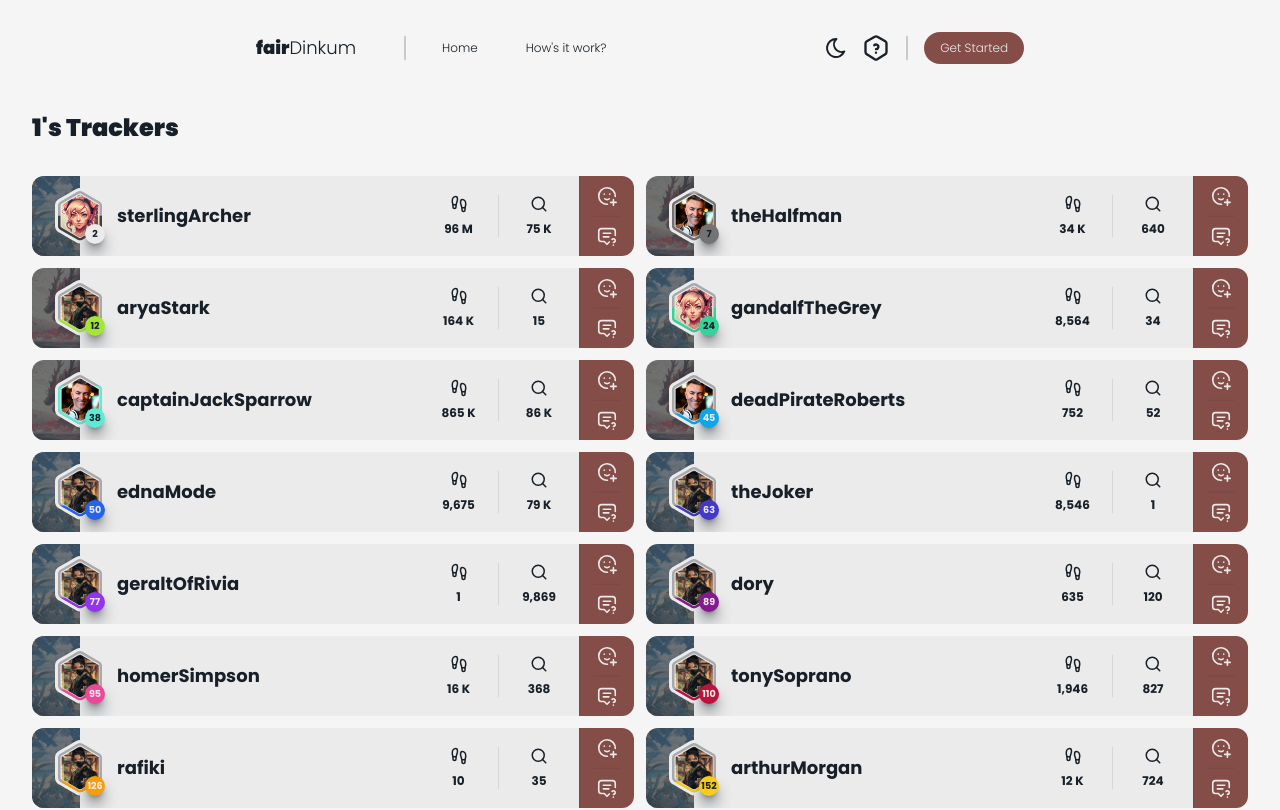
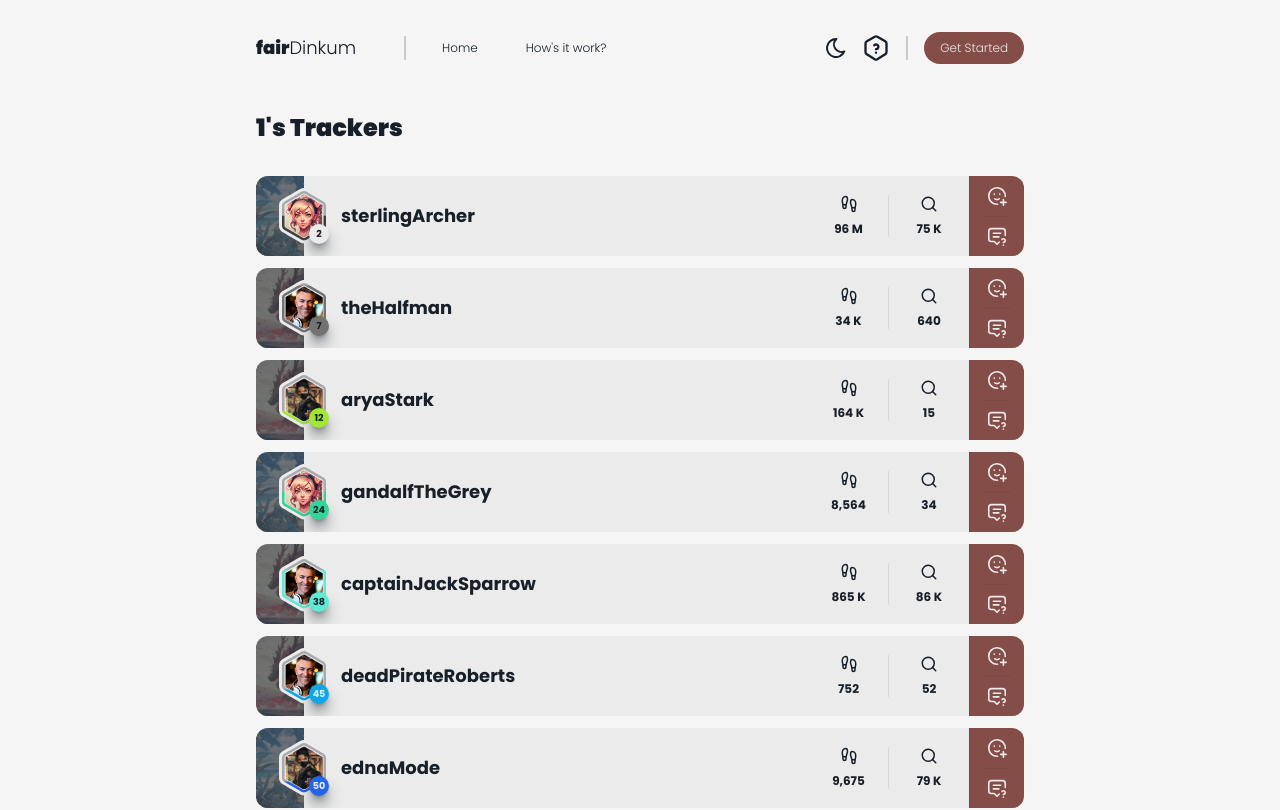
Before and after one commit to MadStoneDev/fair-dinkum, a Next.js app: page /user/1/trackers in a window 1280 px wide. Shown: the top 810 px of the page. Built offline with nearby package versions, Linux system fonts and the light colour scheme.

Commit message:
adjust trackers and trackings pages

```diff
--- a/src/app/(private)/user/[user]/trackers/page.tsx
+++ b/src/app/(private)/user/[user]/trackers/page.tsx
@@ -3,12 +3,12 @@ import { dummyTrackers } from "@/data/dummy-trackers";
 
 export default function TrackerPage({ params }: { params: { user: string } }) {
   return (
-    <main className="px-3 lg:px-8 mb-16 transition-all duration-500 ease-in-out">
+    <main className="mx-auto mb-16 w-full lg:max-w-3xl transition-all duration-500 ease-in-out">
       <h1 className={`text-base md:text-xl lg:text-2xl font-bold`}>
         {params.user}'s Trackers
       </h1>
       <section
-        className={`mt-4 lg:mt-8 grid grid-cols-1 md:grid-cols-2 2xl:grid-cols-3 gap-3 transition-all duration-500 ease-in-out`}
+        className={`mt-4 lg:mt-8 grid grid-cols-1 gap-3 transition-all duration-500 ease-in-out`}
       >
         {dummyTrackers.map((tracker) => (
           <UserListCard
--- a/src/app/(private)/user/[user]/tracking/page.tsx
+++ b/src/app/(private)/user/[user]/tracking/page.tsx
@@ -3,12 +3,12 @@ import { dummyTrackers } from "@/data/dummy-trackers";
 
 export default function TrackingPage({ params }: { params: { user: string } }) {
   return (
-    <main className="px-3 lg:px-8 mb-16 transition-all duration-500 ease-in-out">
+    <main className="mx-auto mb-16 w-full lg:max-w-3xl transition-all duration-500 ease-in-out">
       <h1 className={`text-base md:text-xl lg:text-2xl font-bold`}>
         {params.user}'s Trackers
       </h1>
       <section
-        className={`mt-4 lg:mt-8 grid grid-cols-1 md:grid-cols-2 2xl:grid-cols-3 gap-3 transition-all duration-500 ease-in-out`}
+        className={`mt-4 lg:mt-8 grid grid-cols-1 gap-3 transition-all duration-500 ease-in-out`}
       >
         {dummyTrackers.map((tracker) => (
           <UserListCard
```
